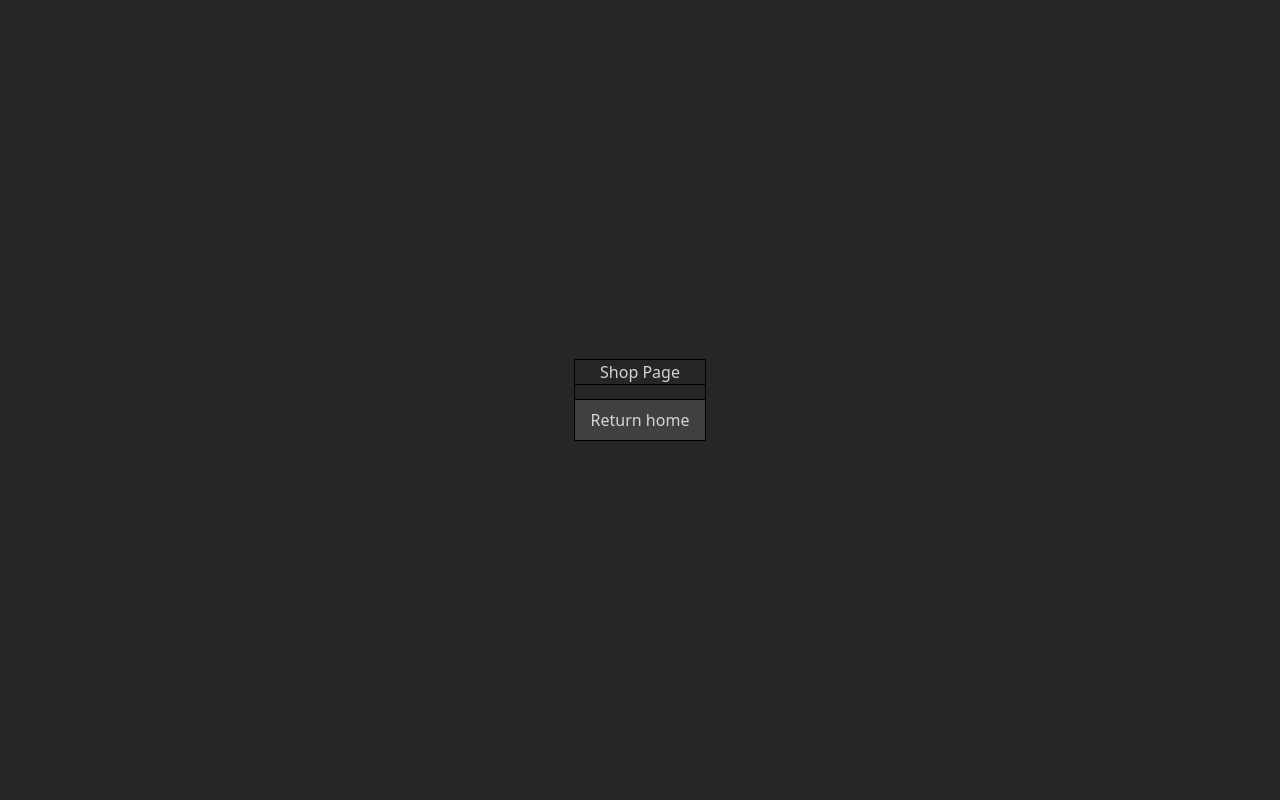
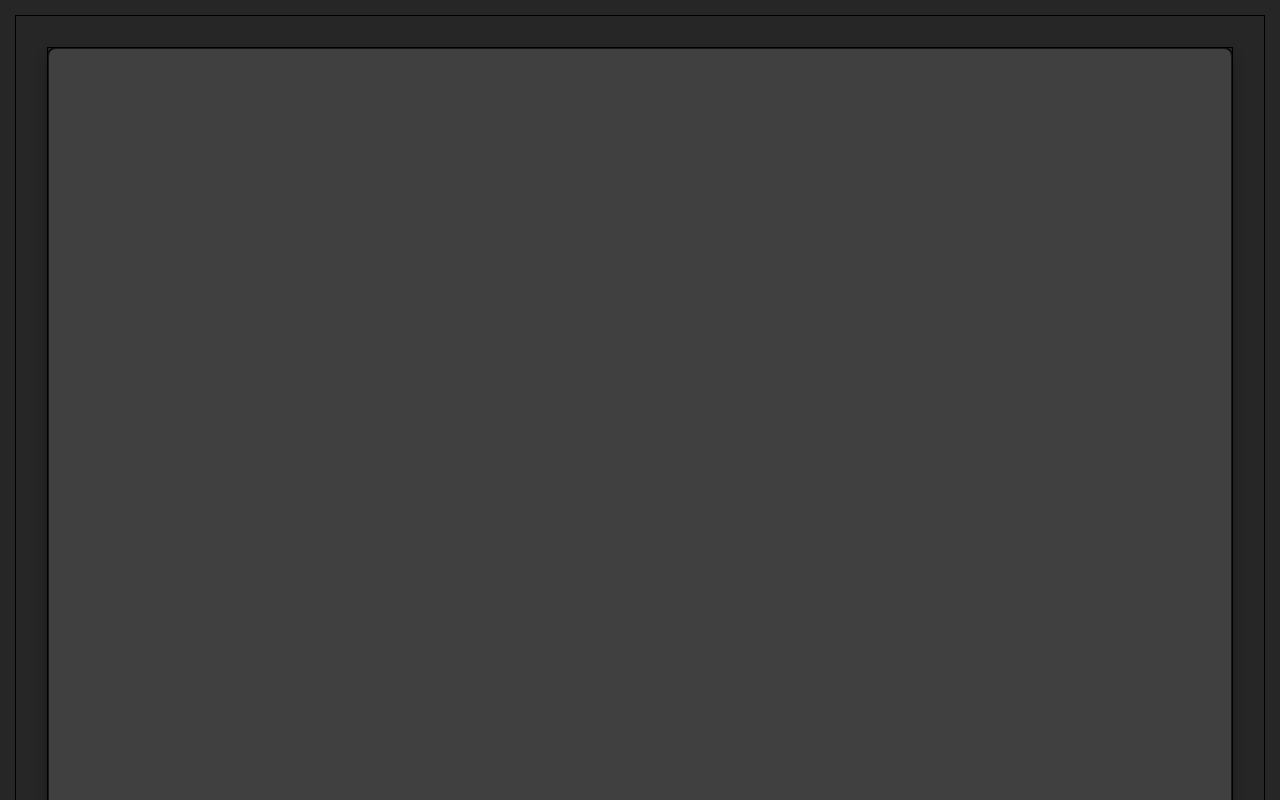
Before and after one commit to royojeda/shopping-cart, a React (Create React App) app: page /shop in a window 1280 px wide. Shown: the top 800 px of the page. Built offline with nearby package versions, Linux system fonts and the light colour scheme.

Commit message:
feat: display a list of shop items from a JSON file
Unique ids are not stored on the JSON file.

```diff
--- a/package.json
+++ b/package.json
@@ -14,7 +14,8 @@
     "react-dom": "^18.2.0",
     "react-router-dom": "^6.8.0",
     "react-scripts": "5.0.1",
-    "typescript": "^4.9.5"
+    "typescript": "^4.9.5",
+    "uniqid": "^5.4.0"
   },
   "scripts": {
     "start": "react-scripts start",
--- a/src/App.tsx
+++ b/src/App.tsx
@@ -2,14 +2,15 @@ import { Routes, Route } from "react-router-dom";
 import Home from "./components/Home";
 import NotFound from "./components/NotFound";
 import Shop from "./components/Shop";
+import inventory from "./inventory.json";
 
 export default function App() {
   return (
     <div className="flex min-h-screen w-screen flex-col">
-      <div className="flex flex-1 items-center justify-center bg-neutral-800">
+      <div className="flex flex-1 items-center justify-center bg-neutral-800 p-4 text-neutral-300">
         <Routes>
           <Route path="/" element={<Home />} />
-          <Route path="/shop" element={<Shop />} />
+          <Route path="/shop" element={<Shop allItems={inventory.items} />} />
           <Route path="*" element={<NotFound />} />
         </Routes>
       </div>
--- /dev/null
+++ b/src/components/ItemsList.tsx
@@ -0,0 +1,18 @@
+import Item from "../types";
+
+interface ItemsListProps {
+  items: Item[];
+}
+
+export default function ItemsList({ items }: ItemsListProps) {
+  return (
+    <div role="list" className="grid w-full grid-cols-1 gap-8">
+      {items.map((item) => (
+        <div className="flex w-full flex-col gap-2">
+          <div className="aspect-square w-full rounded-lg border border-neutral-900 bg-neutral-700 shadow-lg shadow-neutral-900" />
+          <div className="text-center">{item.name}</div>
+        </div>
+      ))}
+    </div>
+  );
+}
--- a/src/components/Shop.tsx
+++ b/src/components/Shop.tsx
@@ -1,12 +1,20 @@
-import { Link } from "react-router-dom";
+import uniqid from "uniqid";
+import Item from "../types";
+import ItemsList from "./ItemsList";
 
-export default function Shop() {
+interface ShopProps {
+  allItems: { name: string }[];
+}
+
+export default function Shop({ allItems }: ShopProps) {
+  const uniqueItems: Item[] = allItems.map((item) => ({
+    id: uniqid() as string,
+    ...item,
+  }));
+
   return (
-    <div className="flex flex-col gap-4 text-center text-neutral-300">
-      <h1>Shop Page</h1>
-      <Link to="/" className="bg-neutral-700 px-4 py-2">
-        Return home
-      </Link>
+    <div className="flex w-full flex-col gap-8 p-8">
+      <ItemsList items={uniqueItems} />
     </div>
   );
 }
--- /dev/null
+++ b/src/inventory.json
@@ -0,0 +1,19 @@
+{
+  "items": [
+    {
+      "name": "Item 1"
+    },
+    {
+      "name": "Item 2"
+    },
+    {
+      "name": "Item 3"
+    },
+    {
+      "name": "Item 4"
+    },
+    {
+      "name": "Item 5"
+    }
+  ]
+}
--- a/src/react-app-env.d.ts
+++ b/src/react-app-env.d.ts
@@ -1 +1,2 @@
 /// <reference types="react-scripts" />
+declare module "uniqid";
--- /dev/null
+++ b/src/types.ts
@@ -0,0 +1,4 @@
+export default interface Item {
+  id: string;
+  name: string;
+}
```
Also changed, not shown: .eslintrc.json, 1 other file (tests, documents, lock files or other folders).
